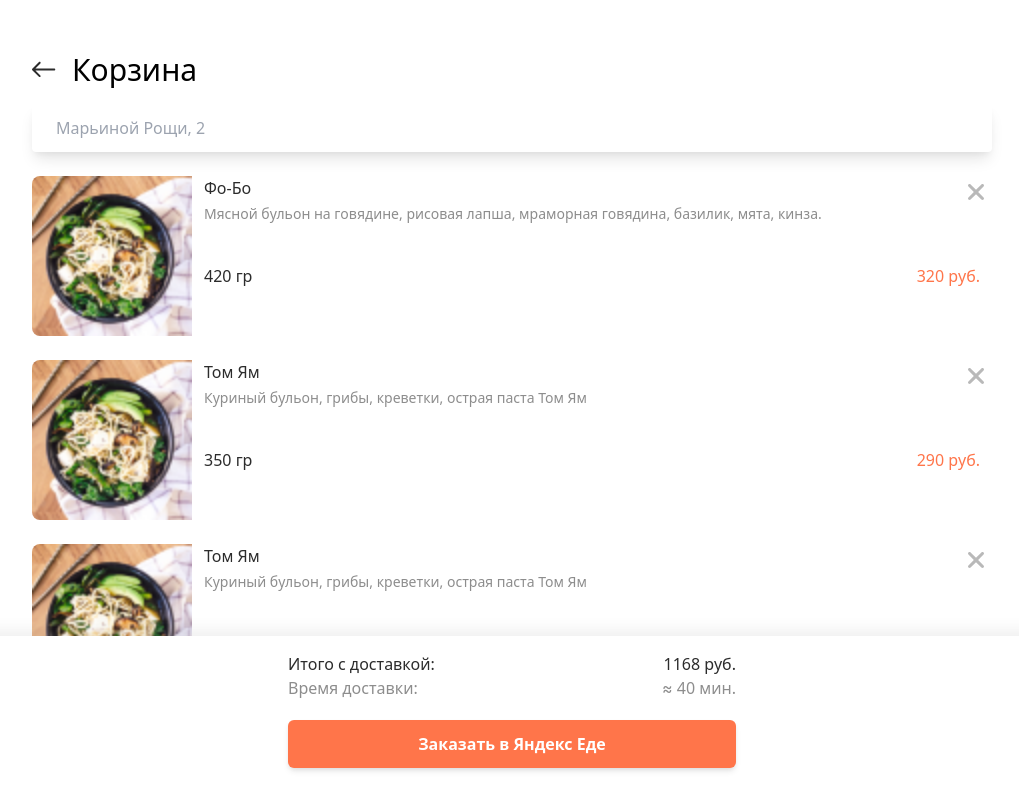
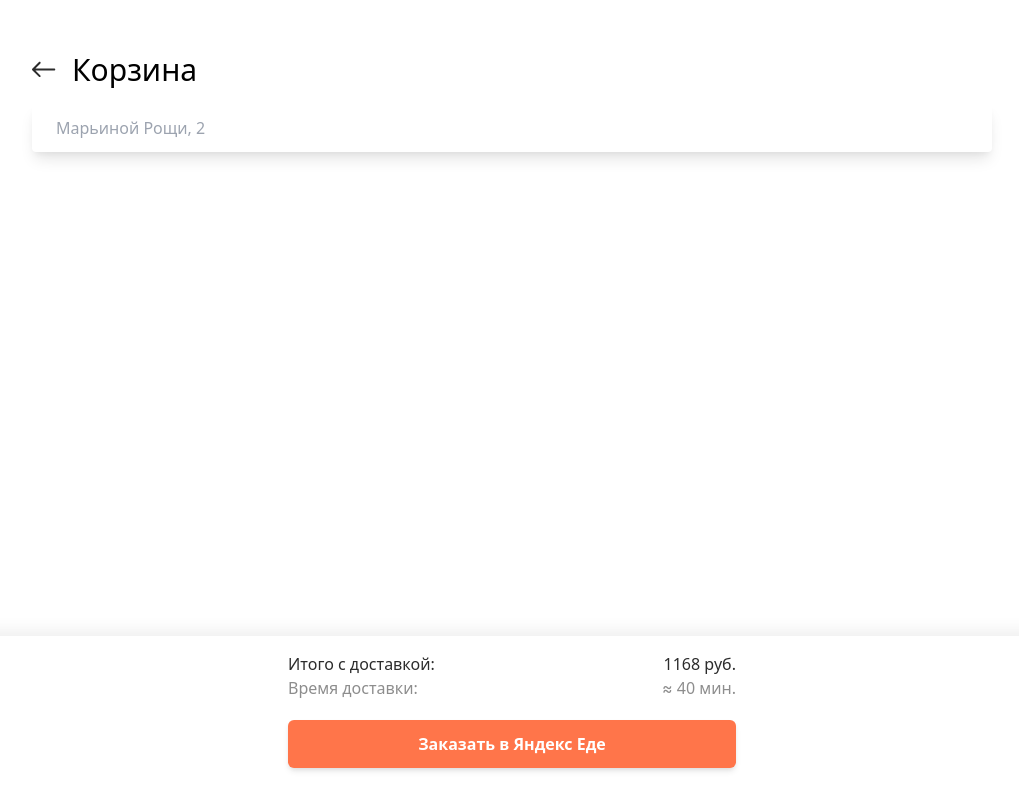
Before and after one commit to ssemenidov/delivery, a React (Create React App) app: page /basket in a window 1280 px wide. Shown: the top 798 px of the page, without its empty margins (128-1147 px from the left). Built offline with nearby package versions, Linux system fonts and the light colour scheme.

Commit message:
redux add delete card

```diff
--- a/package.json
+++ b/package.json
@@ -12,10 +12,15 @@
     "@types/node": "^12.20.16",
     "@types/react": "^17.0.14",
     "@types/react-dom": "^17.0.9",
+    "@types/react-redux": "^7.1.18",
+    "@types/redux": "^3.6.0",
     "react": "^17.0.2",
     "react-dom": "^17.0.2",
+    "react-redux": "^7.2.4",
     "react-router-dom": "^5.2.0",
     "react-scripts": "4.0.3",
+    "redux": "^4.1.0",
+    "redux-devtools-extension": "^2.13.9",
     "tailwind-scrollbar-hide": "^1.0.3",
     "typescript": "^4.3.5",
     "web-vitals": "^1.1.2"
--- a/src/components/BasketCard.tsx
+++ b/src/components/BasketCard.tsx
@@ -1,17 +1,7 @@
 import React from 'react';
 import {CardType} from '../interfaces';
-interface BasketCard extends CardType {
-  deleteCard: (x: String) => void;
-}
-function BasketCard({
-  id,
-  title,
-  descr,
-  url,
-  price,
-  mass,
-  deleteCard,
-}: BasketCard) {
+
+function BasketCard({id, title, descr, url, price, mass}: CardType) {
   return (
     <div className='flex flex-row rounded-xl relative w-full'>
       <div className=' '>
--- a/src/components/Card.tsx
+++ b/src/components/Card.tsx
@@ -1,12 +1,19 @@
 import React, {useState} from 'react';
+import {useDispatch} from 'react-redux';
 import {CardType} from '../interfaces';
-interface BasketCard extends CardType {
-  addCard: (x: String) => void;
-}
-function Card({id, title, descr, url, price, mass, addCard}: BasketCard) {
+import {AddCard, DeleteCard} from '../redux/actions';
+
+function Card({id, title, descr, url, price, mass}: CardType) {
+  const dispatch = useDispatch();
   const [checked, setChecked] = useState(false);
-  const handleClick = (id: String) => {
-    setChecked(!checked);
+  const handleClick = () => {
+    if (!checked) {
+      dispatch(AddCard({id, title, descr, url, price, mass}));
+      setChecked(!checked);
+    } else {
+      dispatch(DeleteCard(id));
+      setChecked(!checked);
+    }
   };
   return (
     <div
@@ -35,7 +42,7 @@ function Card({id, title, descr, url, price, mass, addCard}: BasketCard) {
           </div>
           <div className=''>
             <button
-              onClick={() => handleClick(id)}
+              onClick={() => handleClick()}
               className={`${
                 checked ? 'bg-orange1 text-white ' : 'text-orange1 bg-white  '
               } text-sm  transition duration-500 py-2 border-2 border-orange1 text-center w-32 rounded-lg whitespace-nowrap`}
--- a/src/index.tsx
+++ b/src/index.tsx
@@ -3,15 +3,18 @@ import ReactDOM from 'react-dom';
 import './index.css';
 import App from './App';
 import reportWebVitals from './reportWebVitals';
-
+import {Provider} from 'react-redux';
+import {createStore} from 'redux';
+import {rootReduceer} from './redux/rootReducre';
+import {composeWithDevTools} from 'redux-devtools-extension';
+const store = createStore(rootReduceer, composeWithDevTools());
 ReactDOM.render(
   <React.StrictMode>
-    <App />
+    <Provider store={store}>
+      <App />
+    </Provider>
   </React.StrictMode>,
   document.getElementById('root')
 );
 
-// If you want to start measuring performance in your app, pass a function
-// to log results (for example: reportWebVitals(console.log))
-// or send to an analytics endpoint. Learn more: https://bit.ly/CRA-vitals
 reportWebVitals();
--- a/src/interfaces.tsx
+++ b/src/interfaces.tsx
@@ -6,3 +6,25 @@ export interface CardType {
   price: number;
   mass: number;
 }
+
+export type Action = {
+  type: String;
+  payload: any;
+};
+export type ActionCard = {
+  type: String;
+  payload: CardType;
+};
+export type ActionId = {
+  type: String;
+  payload: String;
+};
+
+export interface StateType {
+  basket: {
+    basket: CardType[];
+  };
+  menu: {
+    menu: CardType[];
+  };
+}
--- a/src/pages/Basket.tsx
+++ b/src/pages/Basket.tsx
@@ -1,8 +1,10 @@
 import React from 'react';
+import {useDispatch, useSelector} from 'react-redux';
 import {useHistory} from 'react-router-dom';
 import tomYam from '../assets/img/tom-yam.png';
 import BasketCard from '../components/BasketCard';
-import {CardType} from '../interfaces';
+import {CardType, StateType} from '../interfaces';
+import {ClearBasket} from '../redux/actions';
 const dishes: CardType[] = [
   {
     id: '1',
@@ -64,14 +66,19 @@ const dishes: CardType[] = [
 ];
 function Basket() {
   const history = useHistory();
-  const deleteCard = (id: String) => {};
+  const basket = useSelector((state: StateType) => state.basket.basket);
+  const dispatch = useDispatch();
+  const handleArrow = () => {
+    dispatch(ClearBasket());
+    history.goBack();
+  };
   return (
-    <div className=' flex flex-col  min-h-screen align-center w-full '>
+    <div className=' flex flex-col  justify-between align-center w-full  h-screen'>
       <div className='p-4 md:p-11 xl:px-40 '>
         <div className='py-2 flex items-center '>
           <div className='mr-4 h-full '>
             <button
-              onClick={() => history.goBack()}
+              onClick={handleArrow}
               className='    focus:outline-none  flex items-center h-4 w-4  md:w-5 md:h-5 xl:w-6 xl:h-6'
             >
               <svg
@@ -104,9 +111,9 @@ function Basket() {
           </div>
         </div>
         <div className='overflow-y-auto'>
-          {dishes.map((value, index) => (
+          {basket.map((value, index) => (
             <div className='mb-6 w-full'>
-              <BasketCard {...value} deleteCard={deleteCard}></BasketCard>
+              <BasketCard {...value}></BasketCard>
             </div>
           ))}
         </div>
--- a/src/pages/Menu.tsx
+++ b/src/pages/Menu.tsx
@@ -4,9 +4,10 @@ import sushi from '../assets/img/sushi.png';
 import pizza from '../assets/img/pizza.png';
 import tomYam from '../assets/img/tom-yam.png';
 
-import {CardType} from '../interfaces';
+import {CardType, StateType} from '../interfaces';
 import Card from '../components/Card';
 import {useHistory} from 'react-router-dom';
+import {useSelector} from 'react-redux';
 
 const cat = [
   'самое быстрое',
@@ -37,84 +38,10 @@ const cat_food = [
   // {title: 'десерты', url: ''},
   // {title: 'напитки', url: ''},
 ];
-const dishes: CardType[] = [
-  {
-    id: '1',
-    title: 'Фо-Бо',
-    descr:
-      'Мясной бульон на говядине, рисовая лапша, мраморная говядина, базилик, мята, кинза.',
-    url: tomYam,
-    price: 320,
-    mass: 420,
-  },
-  {
-    id: '2',
-    title: 'Том Ям',
-    descr: 'Куриный бульон, грибы, креветки, острая паста Том Ям',
-    url: tomYam,
-    price: 290,
-    mass: 350,
-  },
-  {
-    id: '3',
-    title: 'Том Ям',
-    descr: 'Куриный бульон, грибы, креветки, острая паста Том Ям',
-    url: tomYam,
-    price: 290,
-    mass: 350,
-  },
-  {
-    id: '4',
-    title: 'Том Ям',
-    descr: 'Куриный бульон, грибы, креветки, острая паста Том Ям',
-    url: tomYam,
-    price: 290,
-    mass: 350,
-  },
-  {
-    id: '5',
-    title: 'Том Ям',
-    descr: 'Куриный бульон, грибы, креветки, острая паста Том Ям',
-    url: tomYam,
-    price: 290,
-    mass: 350,
-  },
-  {
-    id: '5',
-    title: 'Том Ям',
-    descr: 'Куриный бульон, грибы, креветки, острая паста Том Ям',
-    url: tomYam,
-    price: 290,
-    mass: 350,
-  },
-  {
-    id: '5',
-    title: 'Том Ям',
-    descr: 'Куриный бульон, грибы, креветки, острая паста Том Ям',
-    url: tomYam,
-    price: 290,
-    mass: 350,
-  },
-  {
-    id: '5',
-    title: 'Том Ям',
-    descr: 'Куриный бульон, грибы, креветки, острая паста Том Ям',
-    url: tomYam,
-    price: 290,
-    mass: 350,
-  },
-  {
-    id: '5',
-    title: 'Том Ям',
-    descr: 'Куриный бульон, грибы, креветки, острая паста Том Ям',
-    url: tomYam,
-    price: 290,
-    mass: 350,
-  },
-];
+
 function Menu() {
   const history = useHistory();
-  const addCard = (id: String) => {};
+  const menu = useSelector((state: StateType) => state.menu.menu);
   return (
     <div className='pt-4  flex flex-col  min-h-screen  w-full '>
       <div className='px-4  md:pl-11 xl:pl-40 pr-0 relative'>
@@ -144,9 +71,9 @@ function Menu() {
         </div>
       </div>
       <div className='grid grid-flow-row grid-cols-1 md:grid-cols-2 gap-8 px-4 md:px-11 xl:px-40 pb-20 overflow-y-auto'>
-        {dishes.map((value, index) => (
+        {menu.map((value, index) => (
           <div className=''>
-            <Card {...value} addCard={addCard}></Card>
+            <Card key={index} {...value}></Card>
           </div>
         ))}
       </div>
--- /dev/null
+++ b/src/redux/actions.tsx
@@ -0,0 +1,20 @@
+import {CardType} from '../interfaces';
+import {ADD_CARD, DELETE_CARD, DELETE_CARD_MANY} from './types';
+
+export function AddCard(item: CardType) {
+  return {
+    type: ADD_CARD,
+    payload: item,
+  };
+}
+export function DeleteCard(id: String) {
+  return {
+    type: DELETE_CARD,
+    payload: id,
+  };
+}
+export function ClearBasket() {
+  return {
+    type: DELETE_CARD_MANY,
+  };
+}
--- /dev/null
+++ b/src/redux/basketReducer.tsx
@@ -0,0 +1,24 @@
+import {ActionCard, ActionId, CardType} from '../interfaces';
+import {ADD_CARD, DELETE_CARD, DELETE_CARD_MANY} from './types';
+const initialState: {basket: CardType[]} = {
+  basket: [],
+};
+export const basketReducer = (
+  state = initialState,
+  action: ActionCard | ActionId
+) => {
+  switch (action.type) {
+    case ADD_CARD:
+      return {...state, basket: [...state.basket, action.payload]};
+    case DELETE_CARD:
+      const newBasket = state.basket.filter(
+        (value) => value.id !== action.payload
+      );
+      return {...state, basket: newBasket};
+    case DELETE_CARD_MANY:
+      return {...state, basket: []};
+
+    default:
+      return state;
+  }
+};
--- /dev/null
+++ b/src/redux/menuReducer.tsx
@@ -0,0 +1,85 @@
+import {ActionId, CardType} from '../interfaces';
+import tomYam from '../assets/img/tom-yam.png';
+const initialState: {menu: CardType[]} = {
+  menu: [
+    {
+      id: '1',
+      title: 'Фо-Бо',
+      descr:
+        'Мясной бульон на говядине, рисовая лапша, мраморная говядина, базилик, мята, кинза.',
+      url: tomYam,
+      price: 320,
+      mass: 420,
+    },
+    {
+      id: '2',
+      title: 'Том Ям',
+      descr: 'Куриный бульон, грибы, креветки, острая паста Том Ям',
+      url: tomYam,
+      price: 290,
+      mass: 350,
+    },
+    {
+      id: '3',
+      title: 'Том Ям',
+      descr: 'Куриный бульон, грибы, креветки, острая паста Том Ям',
+      url: tomYam,
+      price: 290,
+      mass: 350,
+    },
+    {
+      id: '4',
+      title: 'Том Ям',
+      descr: 'Куриный бульон, грибы, креветки, острая паста Том Ям',
+      url: tomYam,
+      price: 290,
+      mass: 350,
+    },
+    {
+      id: '5',
+      title: 'Том Ям',
+      descr: 'Куриный бульон, грибы, креветки, острая паста Том Ям',
+      url: tomYam,
+      price: 290,
+      mass: 350,
+    },
+    {
+      id: '6',
+      title: 'Том Ям',
+      descr: 'Куриный бульон, грибы, креветки, острая паста Том Ям',
+      url: tomYam,
+      price: 290,
+      mass: 350,
+    },
+    {
+      id: '7',
+      title: 'Том Ям',
+      descr: 'Куриный бульон, грибы, креветки, острая паста Том Ям',
+      url: tomYam,
+      price: 290,
+      mass: 350,
+    },
+    {
+      id: '8',
+      title: 'Том Ям',
+      descr: 'Куриный бульон, грибы, креветки, острая паста Том Ям',
+      url: tomYam,
+      price: 290,
+      mass: 350,
+    },
+    {
+      id: '9',
+      title: 'Том Ям',
+      descr: 'Куриный бульон, грибы, креветки, острая паста Том Ям',
+      url: tomYam,
+      price: 290,
+      mass: 350,
+    },
+  ],
+};
+export const menuReducer = (state = initialState, action: ActionId) => {
+  switch (action.type) {
+    default:
+      return state;
+  }
+};
--- /dev/null
+++ b/src/redux/rootReducre.tsx
@@ -0,0 +1,8 @@
+import {combineReducers} from 'redux';
+import {basketReducer} from './basketReducer';
+import {menuReducer} from './menuReducer';
+
+export const rootReduceer = combineReducers({
+  basket: basketReducer,
+  menu: menuReducer,
+});
--- /dev/null
+++ b/src/redux/types.tsx
@@ -0,0 +1,3 @@
+export const ADD_CARD = 'ADD_CARD';
+export const DELETE_CARD = 'DELETE_CARD';
+export const DELETE_CARD_MANY = 'DELETE_CARD_MANY';
```
Also changed, not shown: 1 other file (tests, documents, lock files or other folders).
